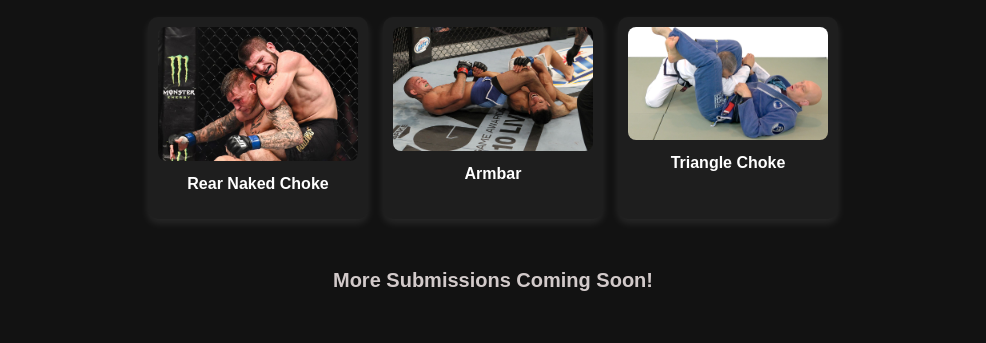
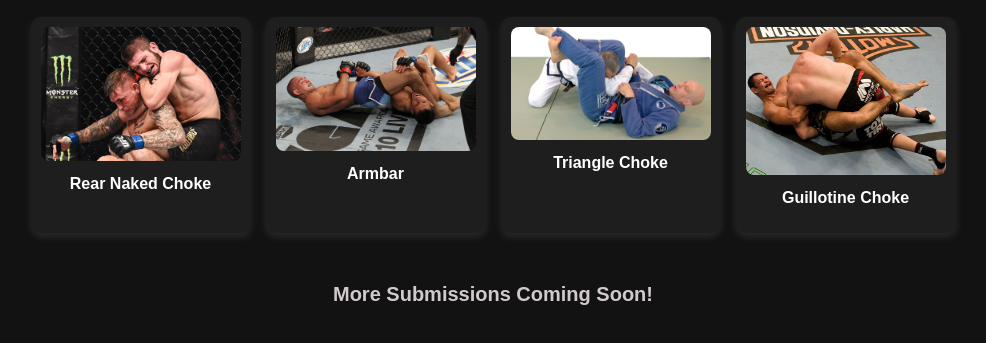
Before and after one commit to baldmansins/submissions, a plain HTML site: page index.html in a window 1280 px wide. Shown: the part 81-424 px from the top of the page, without its empty margins (147-1133 px from the left). Drawn offline with Linux system fonts and the light colour scheme.

Commit message:
Update index.html

```diff
--- a/index.html
+++ b/index.html
@@ -21,6 +21,10 @@
             <img src="image3.jpg" alt="Triangle Choke">
             <p>Triangle Choke</p>
         </a>
+        <a href="guillotine.html" class="box">
+            <img src="image4.jpg" alt="Guillotine Choke">
+            <p>Guillotine Choke</p>
+        </a>
     </div>
     <div class="message-row">
         <p class="coming-soon">More Submissions Coming Soon!</p>
```
